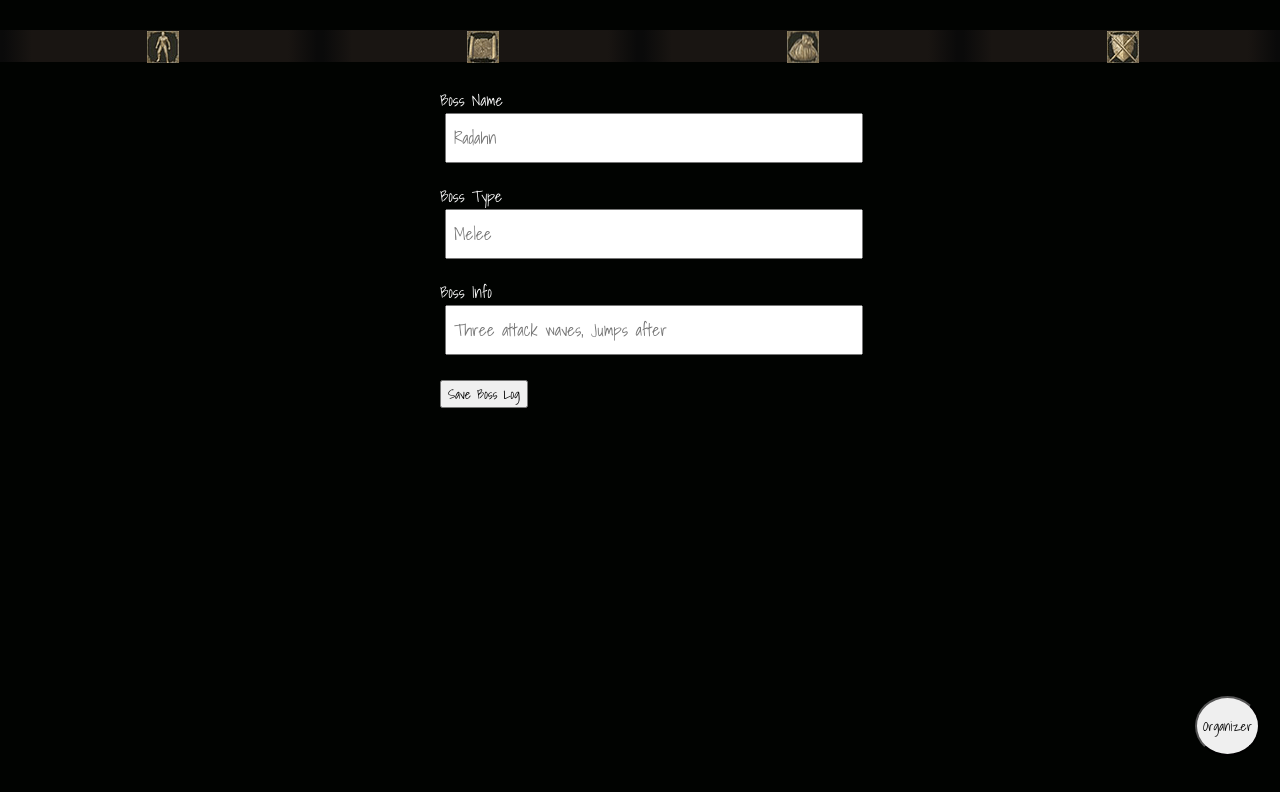
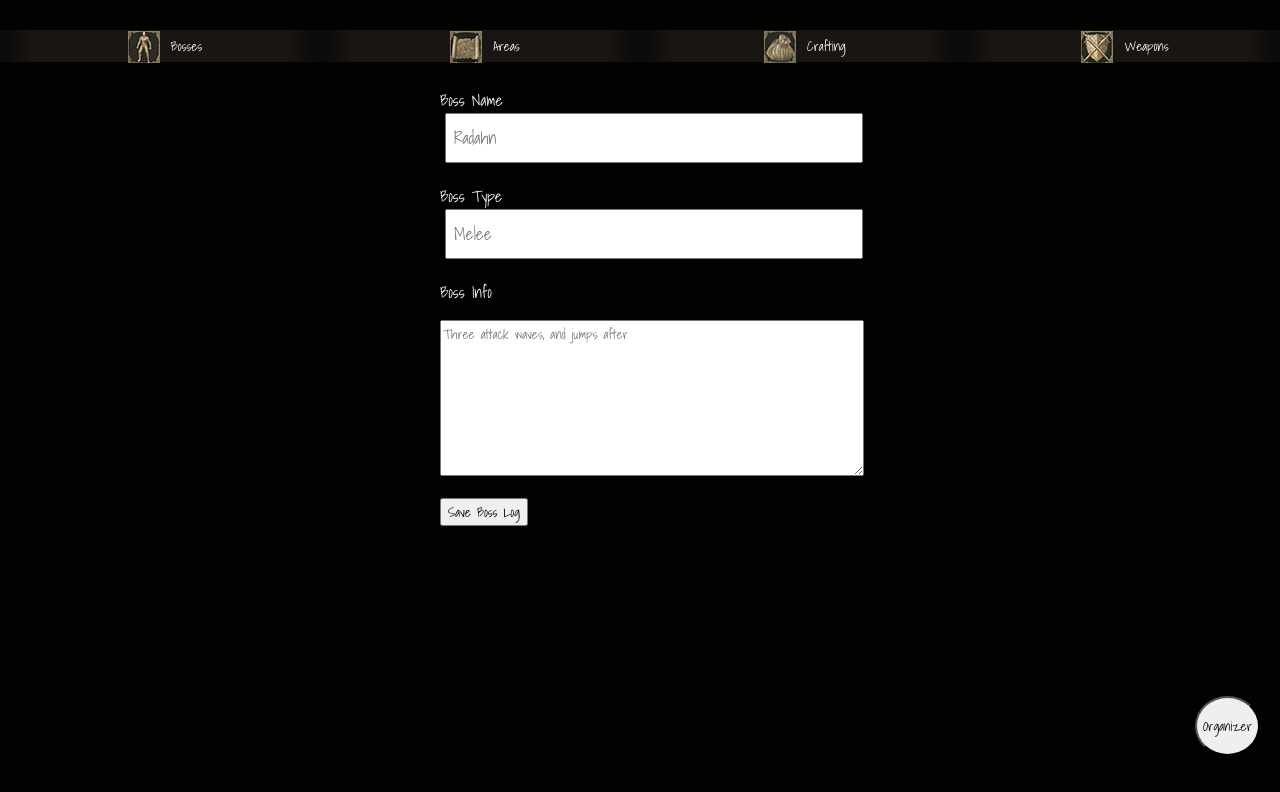
Before and after one commit to r-Dev03/Elden-Ring-Companion-Hub, a React (Create React App) app: page / in a window 1280 px wide. Shown: the top 792 px of the page. Built offline with nearby package versions, Linux system fonts and the light colour scheme.

Commit message:
Added potential new button styling for organizer. Improved styling for Boss info box and switched to text area for better form input.

```diff
--- a/src/App.js
+++ b/src/App.js
@@ -5,15 +5,13 @@ import { useState, useEffect } from 'react'
 import BossForm from './components/BossForm.js'
 
 function App() {
-     const [showBossForm, setShowBossForm] = useState(false)
+    const [showBossForm, setShowBossForm] = useState(false)
 
     return (
         <div className="App">
             <Navbar />
-            <div>
-                <button className='organizerBtn'>Organizer</button>
-                <BossForm />
-            </div>
+            <BossForm />
+            <button className='organizerBtn'>Organizer</button>
         </div>
     );
 }
--- a/src/components/BossForm.js
+++ b/src/components/BossForm.js
@@ -22,7 +22,7 @@ const BossForm = ({ BossLog }) => {
     }
 
     return (
-        <form className='form' onSubmit={onSubmit}>
+        <form className='form'  id="boss-form" onSubmit={onSubmit}>
             <div className='form-control'>
                 <label>Boss Name</label>
                 <input
@@ -43,13 +43,10 @@ const BossForm = ({ BossLog }) => {
             </div>
             <div className='form-control'>
                 <label>Boss Info</label>
-                <input
-                    type='text'
-                    placeholder='Three attack waves, Jumps after'
-                    value={bossInfo}
-                    onChange={(e) => setBossInfo(e.target.value)}
-                />
             </div>
+        <textarea  form='boss-form' placeholder='Three attack waves, and jumps after' value={bossInfo} onChange = {(e) => setBossInfo(e.target.value)}>
+
+        </textarea>
             <input type='submit' value='Save Boss Log' className='btn btn-block' />
         </form>
     )
--- a/src/components/Navbar.js
+++ b/src/components/Navbar.js
@@ -3,10 +3,22 @@
 const Navbar = () => {
     return (
         <div className="navbar_container">
-            <button className="button"> <span className="navsprite bosses"></span></button>
-            <button className="button"> <span className="navsprite areas"></span></button>
-            <button className="button"> <span className="navsprite crafting"></span></button>
-            <button className="button"><span className="navsprite weapons"></span></button>
+            <button className="button">
+                <span className="navsprite bosses"></span>
+                <span> Bosses </span>
+            </button>
+            <button className="button">
+                <span className="navsprite areas"></span>
+                <span> Areas </span>
+            </button>
+            <button className="button">
+                <span className="navsprite crafting"></span>
+                <span> Crafting </span>
+            </button>
+            <button className="button">
+                <span className="navsprite weapons"></span>
+                <span> Weapons </span>
+            </button>
         </div>
     )
 }
--- a/src/index.css
+++ b/src/index.css
@@ -151,9 +151,13 @@ table {
      background-position: -111px 0;
     margin-left: 10px;
 }
+
+.navsprite.paper {
+    background-position: -222px 0;
+    margin-left: 10px;
+}
 .form {
     width: 400px;
-    height: 400px;
     margin: 0 auto;
 }
 
@@ -172,3 +176,8 @@ table {
   padding: 3px 7px;
   font-size: 17px;
 }
+textarea {
+    margin-bottom: 20px;
+    height:150px;
+    width: 418px;
+}
```
